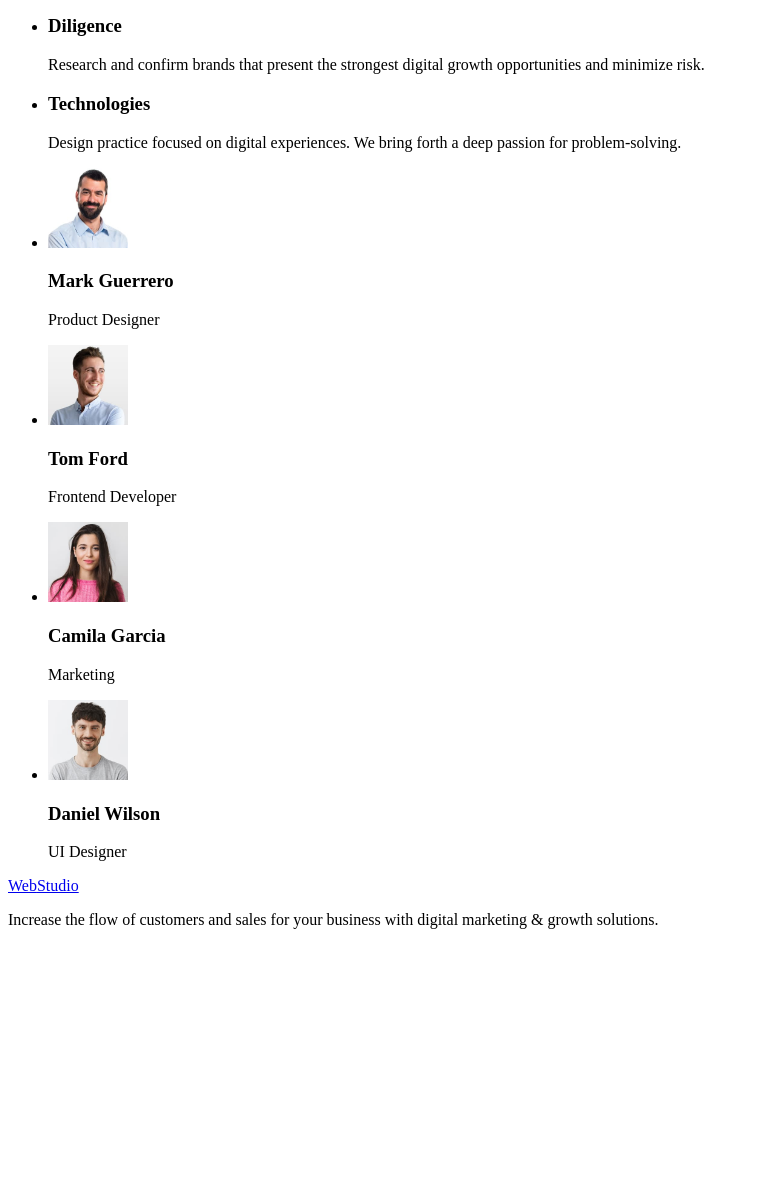
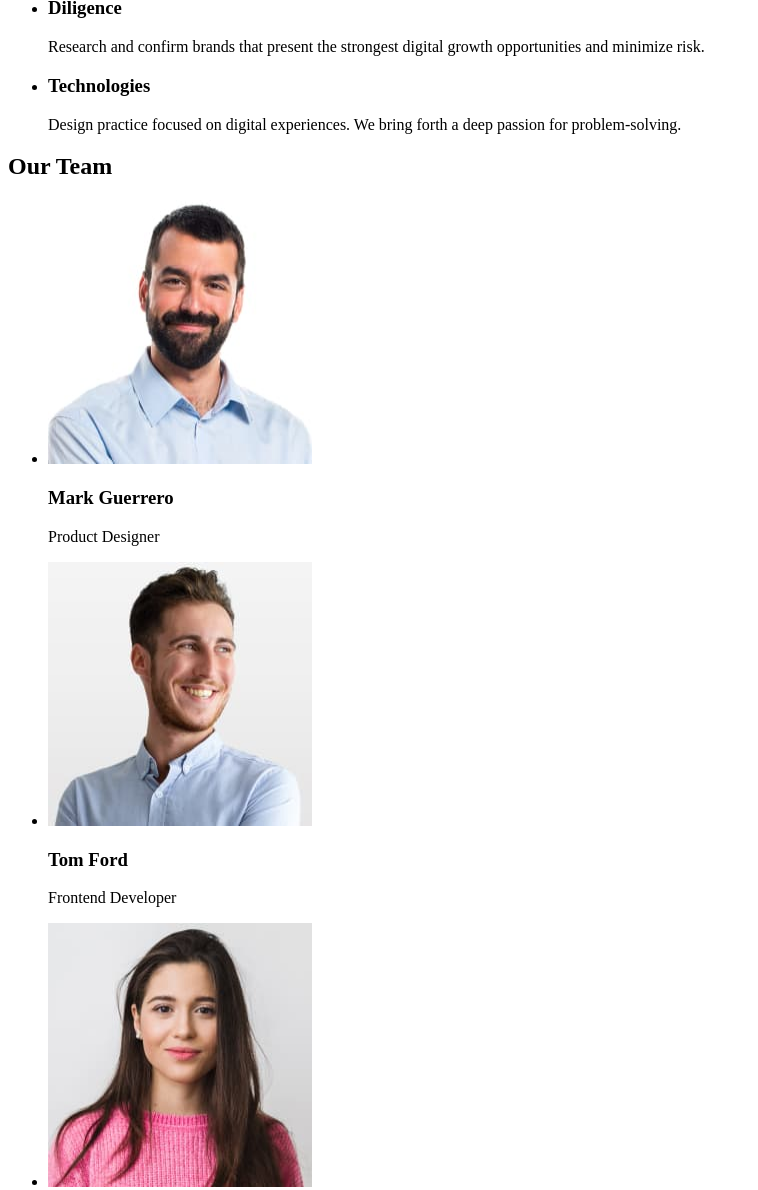
Before and after one commit to dkaliazin/goit-markup-hw-01, a plain HTML site: page index.html in a window 1280 px wide. Shown: the part 376-1566 px from the top of the page, without its empty margins (0-758 px from the left). Before the commit the page ends 1321 px from the top, so only its background shows below. Drawn offline with Linux system fonts and the light colour scheme.

Commit message:
fixing problems

```diff
--- a/index.html
+++ b/index.html
@@ -7,10 +7,10 @@
   </head>
   <body>
     <header>
-      <a href="/"><span>Web</span>Studio</a>
+      <a href="./index.html">WebStudio</a>
       <nav>
         <ul>
-          <li><a href="#Studio">Studio</a></li>
+      <!-- <li><a href="#Studio">Studio</a></li>-->
           <li><a href="#Portfolio">Portfolio</a></li>
           <li><a href="#Contacts">Contacts</a></li>
         </ul>
@@ -21,7 +21,7 @@
       </address>
     </header>
     <main>
-      <!-- section 1 (hero image)-->
+      <!-- section 1 (Landing)-->
       <section id="Studio">
         <h1>Effective Solutions for Your Business</h1>
         <button type="button">Order Service</button>
@@ -62,13 +62,14 @@
       </section>
       <!--section 3 (Our Team)-->
       <section id="Contacts">
+        <h2>Our Team</h2>
         <ul>
           <li>
             <img
               src="./images/img1.jpg"
               alt="Mark Guerrero"
-              width="80"
-              height="80">
+              width="264"
+              height="264">
             <h3>Mark Guerrero</h3>
             <p>Product Designer</p>
           </li>
@@ -76,8 +77,8 @@
             <img
               src="./images/img2.jpg"
               alt="Tom Ford"
-              width="80"
-              height="80">
+              width="264"
+              height="264">
             <h3>Tom Ford</h3>
             <p>Frontend Developer</p>
           </li>
@@ -85,8 +86,8 @@
             <img
               src="./images/img3.jpg"
               alt="Camila Garcia"
-              width="80"
-              height="80">
+              width="264"
+              height="264">
             <h3>Camila Garcia</h3>
             <p>Marketing</p>
           </li>
@@ -94,8 +95,8 @@
             <img
               src="./images/img4.jpg"
               alt="Daniel Wilson"
-              width="80"
-              height="80">
+              width="264"
+              height="264">
             <h3>Daniel Wilson</h3>
             <p>UI Designer</p>
           </li>
@@ -103,7 +104,7 @@
       </section>
     </main>
     <footer>
-      <a href="/"><span>Web</span>Studio</a>
+      <a href="/">WebStudio</a>
       <p>
         Increase the flow of customers and sales for your business with digital
         marketing & growth solutions.
```
